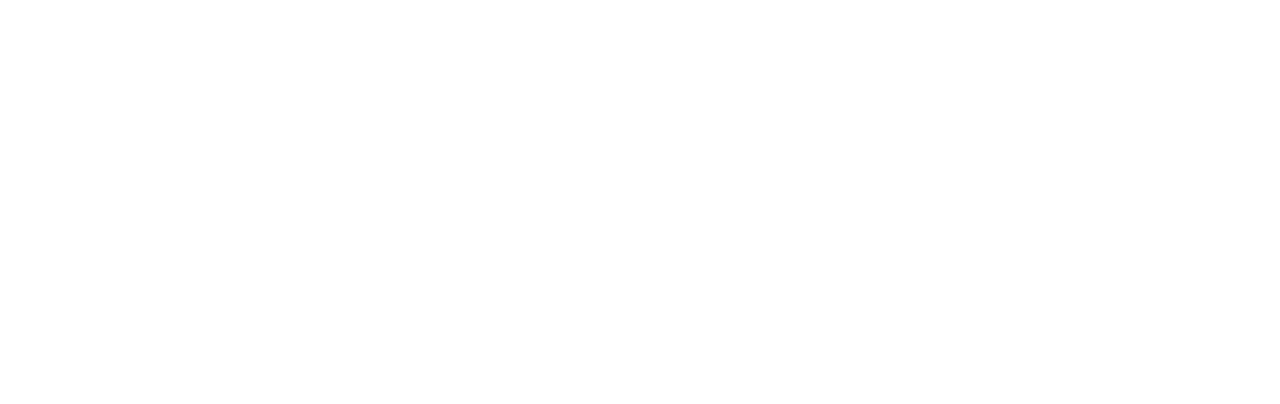
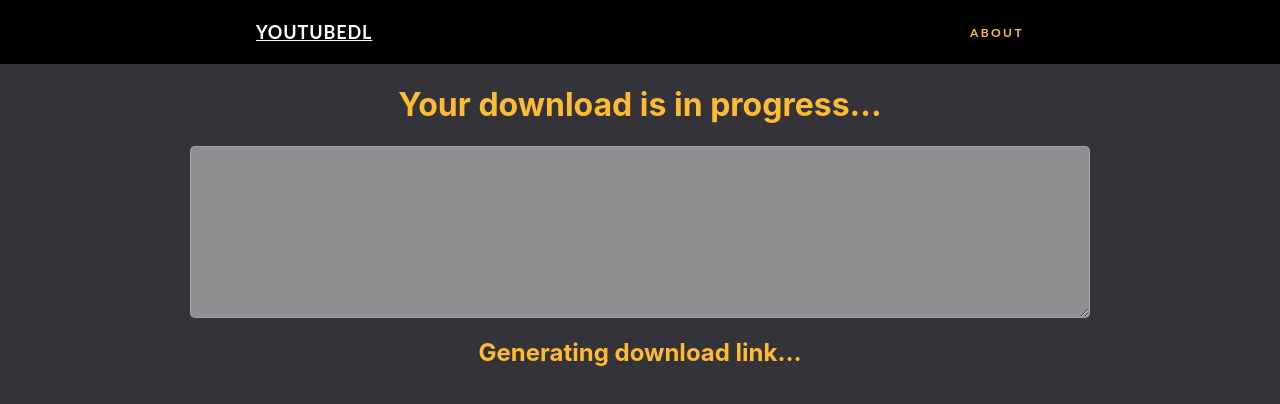
Before and after one commit to AnthonyRAFFY/YoutubeDownloader, a React (Create React App) app in the folder ytdl-front/: page /download/1 in a window 1280 px wide. Before the commit this address had no page. Shown: the top 404 px of the page. Built offline with nearby package versions, Linux system fonts and the light colour scheme; no server answers.

Commit message:
Displaying job id in browser route

```diff
--- a/ytdl-front/src/App.js
+++ b/ytdl-front/src/App.js
@@ -11,7 +11,7 @@ function App() {
         <Routes>
           <Route path="/" element={<Layout />}>
             <Route index element={<YoutubeDownloader/>} />
-            <Route path="download" element={<DownloadProgress/>}/>
+            <Route path="download/:jobId" element={<DownloadProgress/>}/>
           </Route>
         </Routes>
       </BrowserRouter>
--- a/ytdl-front/src/DownloadProgress.js
+++ b/ytdl-front/src/DownloadProgress.js
@@ -1,13 +1,14 @@
 import React, { useRef, useState, useEffect } from "react";
-import { useLocation } from "react-router-dom";
+import { useParams  } from "react-router-dom";
 
 import "./DownloadProgress.css";
 
 function DownloadProgress() {
 
-    const location = useLocation();
+    const { jobId } = useParams();
     const output = useRef([]);
     const [finalOutput, setFinalOutput] = useState("");
+    const [isFinished, setFinished] = useState(false);
 
     function getOutput() {
       let text = "";
@@ -26,7 +27,7 @@ function DownloadProgress() {
     useEffect(() => {
 
         console.log("Init")
-        const sse = new EventSource(`http://192.168.1.10:10501/stream/${location.state.jobId}`);
+        const sse = new EventSource(`http://192.168.1.10:10501/stream/${jobId}`);
 
         function appendOutput(e) {
 
@@ -39,10 +40,13 @@ function DownloadProgress() {
 
         sse.addEventListener('log', appendOutput, false);
 
-        //sse.addEventListener('status', function(e) {
-            //console.log(e.data);
-            //setOutput(output + "\n" + e.data);
-        //  }, false);
+        sse.addEventListener('status', function(e) {
+
+            if (e.data === "finished") {
+              setFinished(true);
+            }
+
+        }, false);
 
         sse.onopen = () => {
             console.log('connected');
@@ -57,15 +61,20 @@ function DownloadProgress() {
           sse.close();
           console.log("Cleanup..");
         }
-    }, [location.state.jobId]);
+    }, [jobId]);
 
 
     return (
-        <div class="flex flex-column">
+        <div className="flex flex-column">
           <h1>Your download is in progress...</h1>
-          <textarea id="console" rows="10" readonly="" name="log" value={finalOutput}>
+          <textarea id="console" rows="10" readOnly="" name="log" defaultValue={finalOutput}>
           </textarea>
-          <h2>Generating link...</h2>
+
+          {!isFinished ? (
+            <h2>Generating download link...</h2>
+          ) : (
+            <h2>Click <a href={`http://192.168.1.10:10501/${jobId}.mp3`}>here</a> to download your file</h2>
+          )}
         </div>
       );
 }
--- a/ytdl-front/src/Header.js
+++ b/ytdl-front/src/Header.js
@@ -5,9 +5,9 @@ import { NavLink, Link } from 'react-router-dom';
 function Header(props) {
     return (
         <div id="header">
-            <div class="flex">
+            <div className="flex">
                 <div id="header-fixed">
-                    <a id="title">YoutubeDL</a>
+                    <a href="/" id="title">YoutubeDL</a>
                     <a>About</a>
                 </div>
             </div>
--- a/ytdl-front/src/YoutubeDownloader.js
+++ b/ytdl-front/src/YoutubeDownloader.js
@@ -19,17 +19,17 @@ function YoutubeDownloader() {
     })
     .then(response => {
         if (response.data.jobId) {
-          navigate("/download", {state:{jobId: response.data.jobId}})
+          navigate(`/download/${response.data.jobId}`)
         }
     });
   };
 
 
   return (
-    <div class="flex flex-column">
-      <form class="flex flex-column" onSubmit={handleSubmit}>
+    <div className="flex flex-column">
+      <form className="flex flex-column" onSubmit={handleSubmit}>
         <h1>Download a YouTube's video audio</h1>
-        <input type="text" placeholder="Enter a YouTube URL" value={url} onChange={(event) => setUrl(event.target.value)} />
+        <input type="text" placeholder="Enter a YouTube URL" defaultValue={url} onChange={(event) => setUrl(event.target.value)} />
         <button>Télécharger</button>
       </form>
     </div>
```
